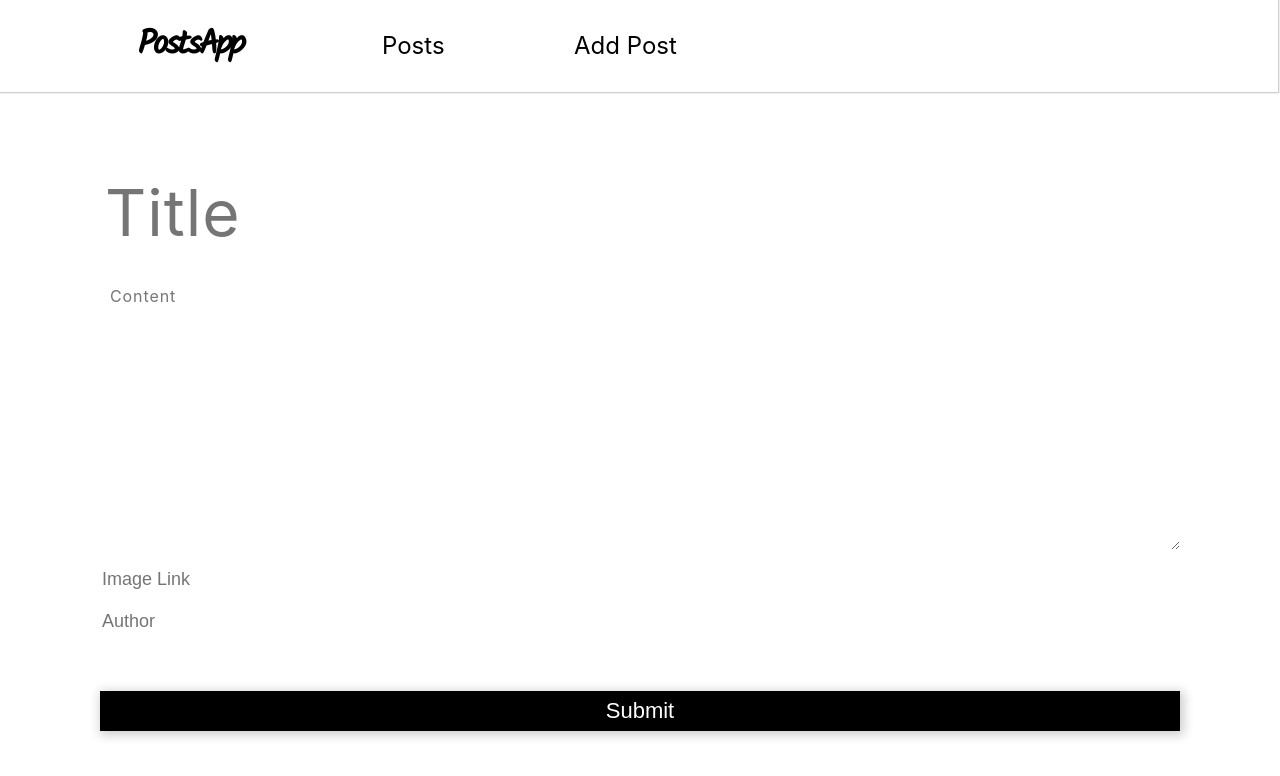
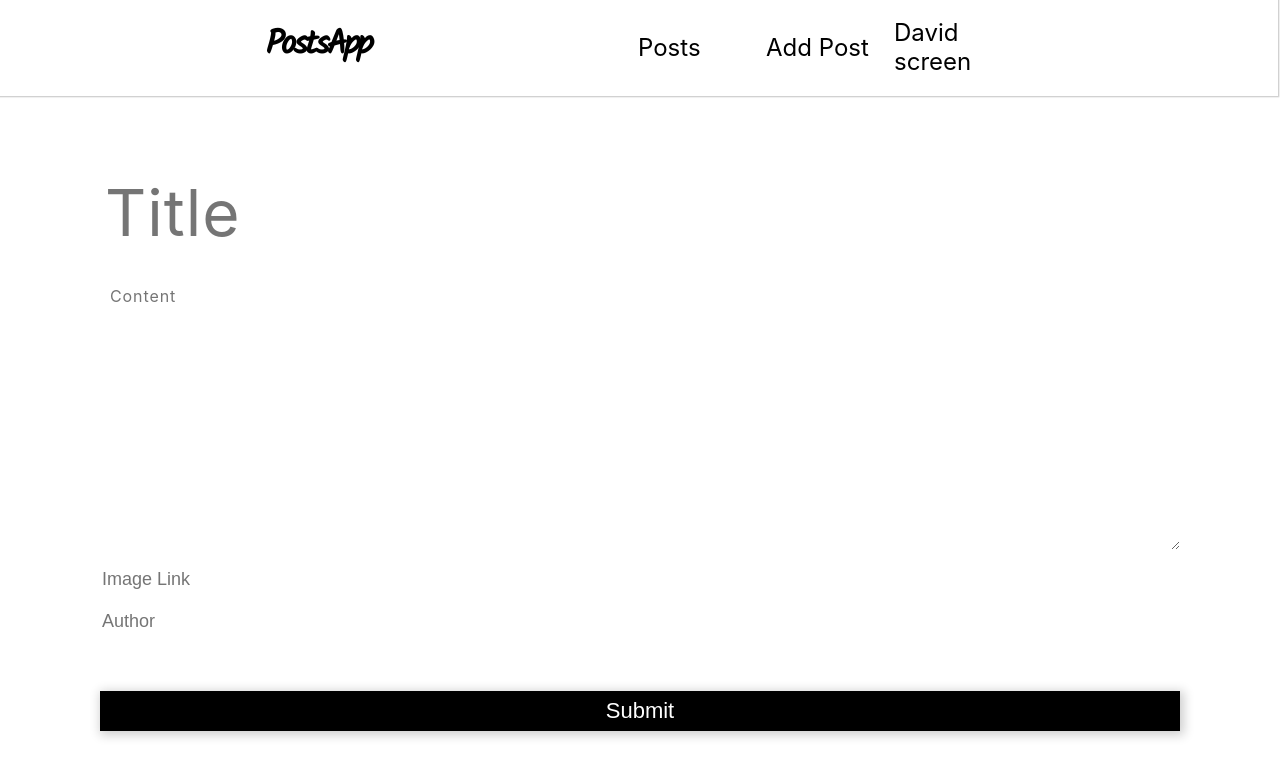
Before and after one commit to KAthousand/blog-app, a React (Create React App) app in the folder client/: page /add-post in a window 1280 px wide. Shown: the top 776 px of the page. Built offline with nearby package versions, Linux system fonts and the light colour scheme.

Commit message:
david-screen

```diff
--- a/client/src/App.jsx
+++ b/client/src/App.jsx
@@ -6,6 +6,7 @@ import PostCreate from "./screens/PostCreate/PostCreate";
 import PostEdit from "./screens/PostEdit/PostEdit";
 import PostDetail from "./screens/PostDetail/PostDetail";
 import { Route, Switch } from "react-router-dom";
+import DavidScreen from "./screens/DavidScreen";
 
 function App() {
   return (
@@ -16,6 +17,7 @@ function App() {
         <Route path="/add-post" component={PostCreate} />
         <Route exact path="/posts/:id/edit" component={PostEdit} />
         <Route exact path="/posts/:id" component={PostDetail} />
+        <Route exact path="/david-screen" component={DavidScreen} />
       </Switch>
     </div>
   );
--- a/client/src/components/shared/Nav/Nav.css
+++ b/client/src/components/shared/Nav/Nav.css
@@ -27,7 +27,7 @@ nav {
   font-size: 34px;
   letter-spacing: -3px;
   flex: 1;
-  max-width: 30vw;
+  max-width: 50vw;
   transition: 250ms all;
 }
 
--- a/client/src/components/shared/Nav/Nav.jsx
+++ b/client/src/components/shared/Nav/Nav.jsx
@@ -13,8 +13,11 @@ const Nav = () => {
           <NavLink className="link" to="/posts">
             Posts
           </NavLink>
-          <NavLink className="link" to="/add-post">
+          <NavLink className="link add" to="/add-post">
             Add Post
+          </NavLink>
+          <NavLink className="link david" to="david-screen">
+            David screen
           </NavLink>
         </div>
       </div>
--- /dev/null
+++ b/client/src/screens/DavidScreen.jsx
@@ -0,0 +1,12 @@
+import Layout from "../components/shared/Layout/Layout"
+
+
+function DavidScreen() {
+  return (
+    <Layout>
+      <p>This is David's Screen</p>
+    </Layout>
+  )
+}
+
+export default DavidScreen
```
